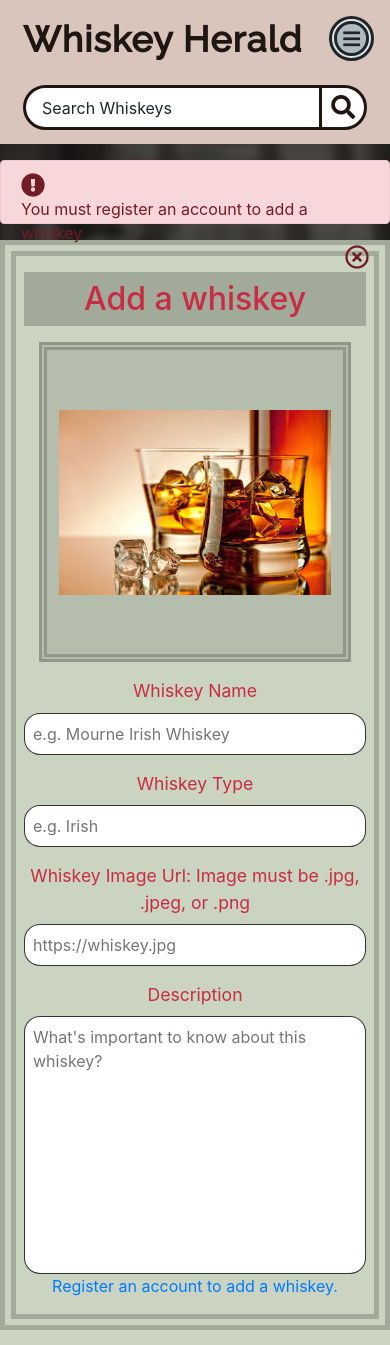
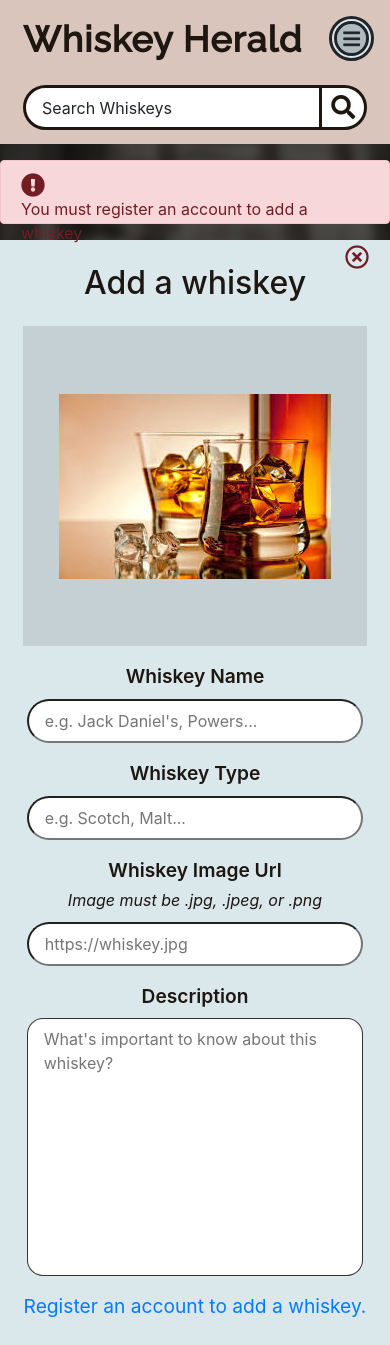
Before and after one commit to paulloy/whiskey_herald_msp3, a Flask app: page /add_whiskey in a window 390 px wide. Run offline with Flask 2, Linux system fonts and the light colour scheme; style sheets or scripts are compiled from the project's sources; some libraries are stand-ins or nearby versions.

Commit message:
Placeholder values changed. maxlength now 600 characters. span changed to em. add-whiskey and edit-whiskey styled and responsive. changes to colours, margins, and text

```diff
--- a/static/css/add-whiskey.css
+++ b/static/css/add-whiskey.css
@@ -2,20 +2,16 @@
   width: 80%;
   margin-left: auto;
   margin-right: auto;
-  border: 1rem double rgba(0, 0, 0, 0.2);
   margin-top: 1rem;
   padding: 1rem;
-  background-color: #CAD4C0;
-  color: #c72c44;
+  background-color: #dae8ec;
+  color: #1d1611;
   text-align: center;
-  font-weight: 400;
-  border-radius: 1rem;
 }
 #add-whiskey h2 {
   text-align: center;
   width: 100%;
   margin-bottom: 1rem;
-  background-color: rgba(0, 0, 0, 0.2);
   padding-top: 0.5rem;
   padding-bottom: 0.5rem;
 }
@@ -25,9 +21,9 @@
 }
 #add-whiskey div:first-of-type div:first-of-type img {
   height: 20rem;
-  border: 0.5rem double rgba(0, 0, 0, 0.2);
   object-fit: scale-down;
   background-color: rgba(0, 0, 0, 0.1);
+  padding: 1rem;
 }
 #add-whiskey div:first-of-type div:first-of-type button {
   width: 50%;
@@ -43,14 +39,21 @@
   width: 80%;
   margin-left: auto;
   margin-right: auto;
+  font-weight: 600;
+  font-size: 1.2rem;
+}
+#add-whiskey div:first-of-type div:last-of-type label em {
+  font-weight: 400;
+  font-size: 1rem;
 }
 #add-whiskey div:first-of-type div:last-of-type input {
   width: 80%;
   margin-left: auto;
   margin-right: auto;
-  border: 0.1rem solid rgba(0, 0, 0, 0.8);
-  border-radius: 1rem;
+  border-radius: 5rem;
   padding: 0.5rem;
+  padding-left: 1rem;
+  padding-right: 1rem;
 }
 #add-whiskey div:last-of-type {
   display: flex;
@@ -61,13 +64,16 @@
 }
 #add-whiskey div:last-of-type label {
   margin-top: 1rem;
-  font-size: 1.1rem;
+  font-size: 1.2rem;
+  font-weight: 600;
 }
 #add-whiskey div:last-of-type textarea {
   resize: none;
   border: 0.1rem solid rgba(0, 0, 0, 0.8);
   border-radius: 1rem;
   padding: 0.5rem;
+  padding-left: 1rem;
+  padding-right: 1rem;
 }
 #add-whiskey div:last-of-type button {
   margin-top: 1rem;
@@ -78,6 +84,11 @@
   border: 0.1rem solid rgba(0, 0, 0, 0.8);
   margin-left: auto;
   margin-right: auto;
+}
+#add-whiskey div:last-of-type a {
+  margin-top: 1rem;
+  margin-bottom: 0.5rem;
+  font-size: 1.2rem;
 }
 
 @media only screen and (max-width: 900px) {
@@ -102,14 +113,23 @@
   }
   #add-whiskey div:first-of-type div:last-of-type label {
     width: 100%;
+    margin-top: 1rem;
   }
   #add-whiskey div:first-of-type div:last-of-type input {
-    width: 100%;
+    width: 90%;
   }
   #add-whiskey div:last-of-type {
     width: 100%;
     padding: 0;
   }
+  #add-whiskey div:last-of-type label {
+    margin-top: 1rem;
+  }
+  #add-whiskey div:last-of-type textarea {
+    width: 90%;
+    margin-left: auto;
+    margin-right: auto;
+  }
 }
 
 /*# sourceMappingURL=add-whiskey.css.map */
--- a/static/scss/add-whiskey.scss
+++ b/static/scss/add-whiskey.scss
@@ -6,23 +6,25 @@ $black: #212529;
 $padding: 0.5rem 1rem 0.5rem 1rem;
 $font: 'Poppins', sans-serif;
 
+$color1: #dae8ec;
+$color2: #dac5bc;
+$color3: #b48464;
+$color4: #572313;
+$color5: #1d1611;
+
 #add-whiskey {
     width: 80%;
     margin-left: auto;
     margin-right: auto;
-    border: 1rem double rgba(0, 0, 0, 0.2);
     margin-top: 1rem;
     padding: 1rem;
-    background-color: $green;
-    color: $red;
+    background-color: $color1;
+    color: $color5;
     text-align: center;
-    font-weight: 400;
-    border-radius: 1rem;
     h2 {
         text-align: center;
         width: 100%;
         margin-bottom: 1rem;
-        background-color: rgba(0, 0, 0, 0.2);
         padding-top: 0.5rem;
         padding-bottom: 0.5rem;
     }
@@ -32,9 +34,9 @@ $font: 'Poppins', sans-serif;
             flex-direction: column;
             img {
                 height: 20rem;
-                border: 0.5rem double rgba(0, 0, 0, 0.2);
                 object-fit: scale-down;
                 background-color: rgba(0, 0, 0, 0.1);
+                padding: 1rem;
             }
             button {
                 width: 50%;
@@ -50,14 +52,21 @@ $font: 'Poppins', sans-serif;
                 width: 80%;
                 margin-left: auto;
                 margin-right: auto;
+                font-weight: 600;
+                font-size: 1.2rem;
+                em {
+                    font-weight: 400;
+                    font-size: 1rem;
+                }
             }
             input {
                 width: 80%;
                 margin-left: auto;
                 margin-right: auto;
-                border: 0.1rem solid rgba(0, 0, 0, 0.8);
-                border-radius: 1rem;
+                border-radius: 5rem;
                 padding: 0.5rem;
+                padding-left: 1rem;
+                padding-right: 1rem;
             }
         }
     }
@@ -69,13 +78,16 @@ $font: 'Poppins', sans-serif;
         margin-right: auto;
         label {
             margin-top: 1rem;
-            font-size: 1.1rem;
+            font-size: 1.2rem;
+            font-weight: 600;
         }
         textarea {
             resize: none;
             border: 0.1rem solid rgba(0, 0, 0, 0.8);
             border-radius: 1rem;
             padding: 0.5rem;
+            padding-left: 1rem;
+            padding-right: 1rem;
         }
         button {
             margin-top: 1rem;
@@ -86,6 +98,11 @@ $font: 'Poppins', sans-serif;
             border: 0.1rem solid rgba(0, 0, 0, 0.8);
             margin-left: auto;
             margin-right: auto;
+        }
+        a {
+            margin-top: 1rem;
+            margin-bottom: 0.5rem;
+            font-size: 1.2rem;
         }
     }
 }
@@ -109,15 +126,24 @@ $font: 'Poppins', sans-serif;
                 padding: 0;
                 label {
                     width: 100%;
+                    margin-top: 1rem;
                 }
                 input {
-                    width: 100%;
+                    width: 90%;
                 }
             }
         }
         div:last-of-type {
             width: 100%;
             padding: 0;
+            label {
+                margin-top: 1rem;
+            }
+            textarea {
+                width: 90%;
+                margin-left: auto;
+                margin-right: auto;
+            }
         }
     }
 }
--- a/templates/add-whiskey.html
+++ b/templates/add-whiskey.html
@@ -14,19 +14,19 @@
             </div>
             <div class="col-lg-6 col-12">
                 <label for="whiskey-name">Whiskey Name</label>
-                <input id="whiskey-name" name="whiskey-name" type="text" placeholder="e.g. Mourne Irish Whiskey" required>
+                <input id="whiskey-name" name="whiskey-name" type="text" placeholder="e.g. Jack Daniel's, Powers..." required>
 
                 <label for="whiskey-type">Whiskey Type</label>
-                <input id="whiskey-type" name="whiskey-type" type="text" placeholder="e.g. Irish" required>
+                <input id="whiskey-type" name="whiskey-type" type="text" placeholder="e.g. Scotch, Malt..." required>
 
-                <label for="image-url">Whiskey Image Url: <span>Image must be .jpg, .jpeg, or .png</span></label>
+                <label for="image-url">Whiskey Image Url<br><em>Image must be .jpg, .jpeg, or .png</em></label>
                 <input id="image-url" name="image-url" type="text" placeholder="https://whiskey.jpg" required>
 
             </div>
         </div>
         <div class="row">
             <label for="description">Description</label>
-            <textarea name="description" minlength="100" maxlength="580" id="descript" cols="30" rows="10" placeholder="What's important to know about this whiskey?" required></textarea>
+            <textarea name="description" minlength="100" maxlength="600" id="descript" cols="30" rows="10" placeholder="What's important to know about this whiskey?" required></textarea>
             {% if session['username'] %}
                 <button type="submit" class="btn btn-primary">SUBMIT</button>
             {% else %}
--- a/templates/edit-whiskey.html
+++ b/templates/edit-whiskey.html
@@ -19,13 +19,13 @@
                 <label for="whiskey-type">Whiskey Type</label>
                 <input id="whiskey-type" name="whiskey-type" type="text" value="{{ find_drink['type'] }}" required>
 
-                <label for="image-url">Whiskey Image Url: <span>Image must be .jpg, .jpeg, or .png</span></label>
+                <label for="image-url">Whiskey Image Url<br><em>Image must be .jpg, .jpeg, or .png</em></label>
                 <input id="image-url" name="image-url" type="text" value="{{ find_drink['image_location'] }}" required>
             </div>
         </div>
         <div class="row">
             <label for="description">Description</label>
-            <textarea name="description" id="descript" minlength="100" maxlength="580" cols="30" rows="10" required>{{ find_drink['description'] }}</textarea>
+            <textarea name="description" id="descript" minlength="100" maxlength="600" cols="30" rows="10" required>{{ find_drink['description'] }}</textarea>
             <a href="{{ url_for('whiskey', whiskey_name = whiskey_name) }}" class="btn btn-primary">CANCEL</a>
             <button type="submit">SUBMIT</button>
         </div>
```
Also changed, not shown: 1 other file.
